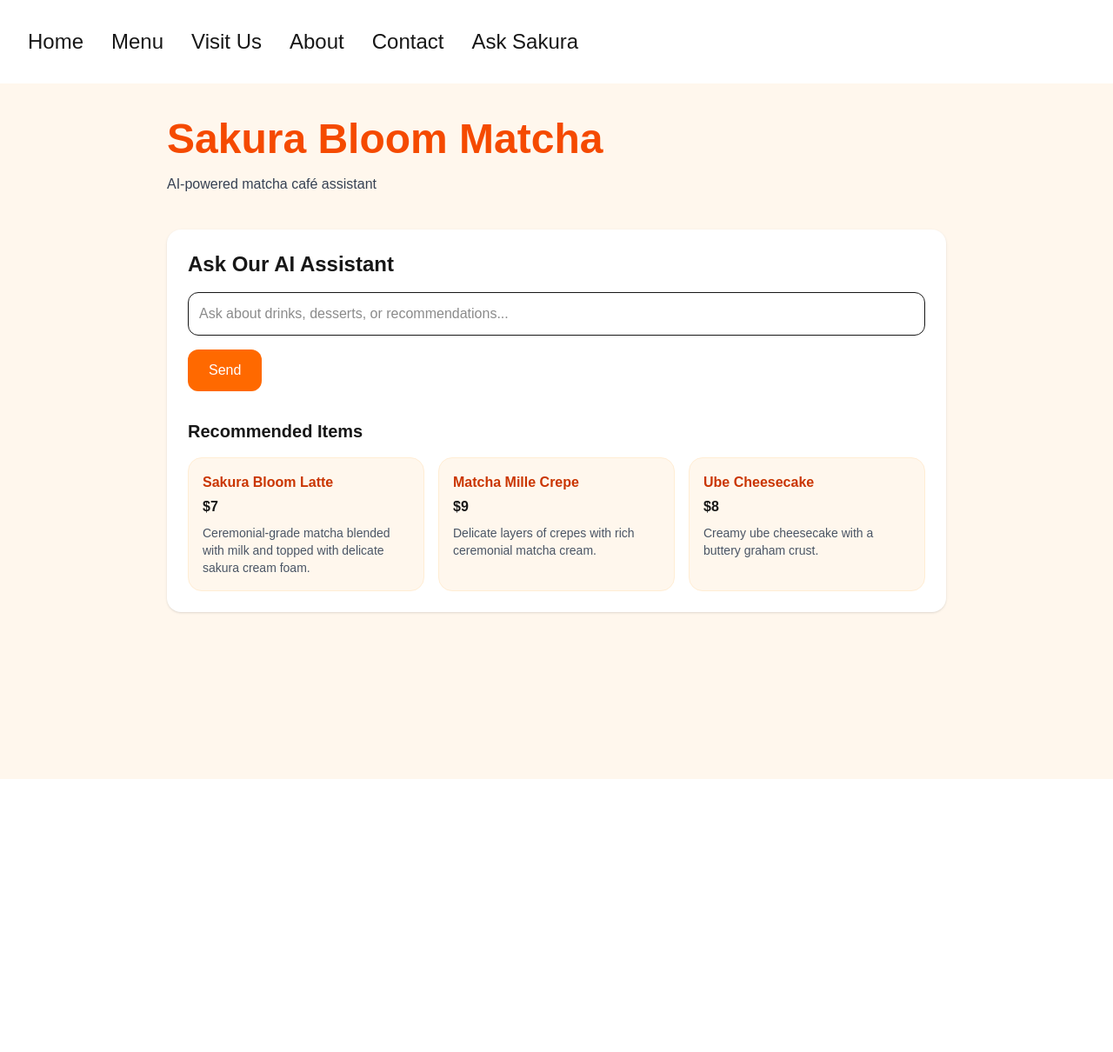
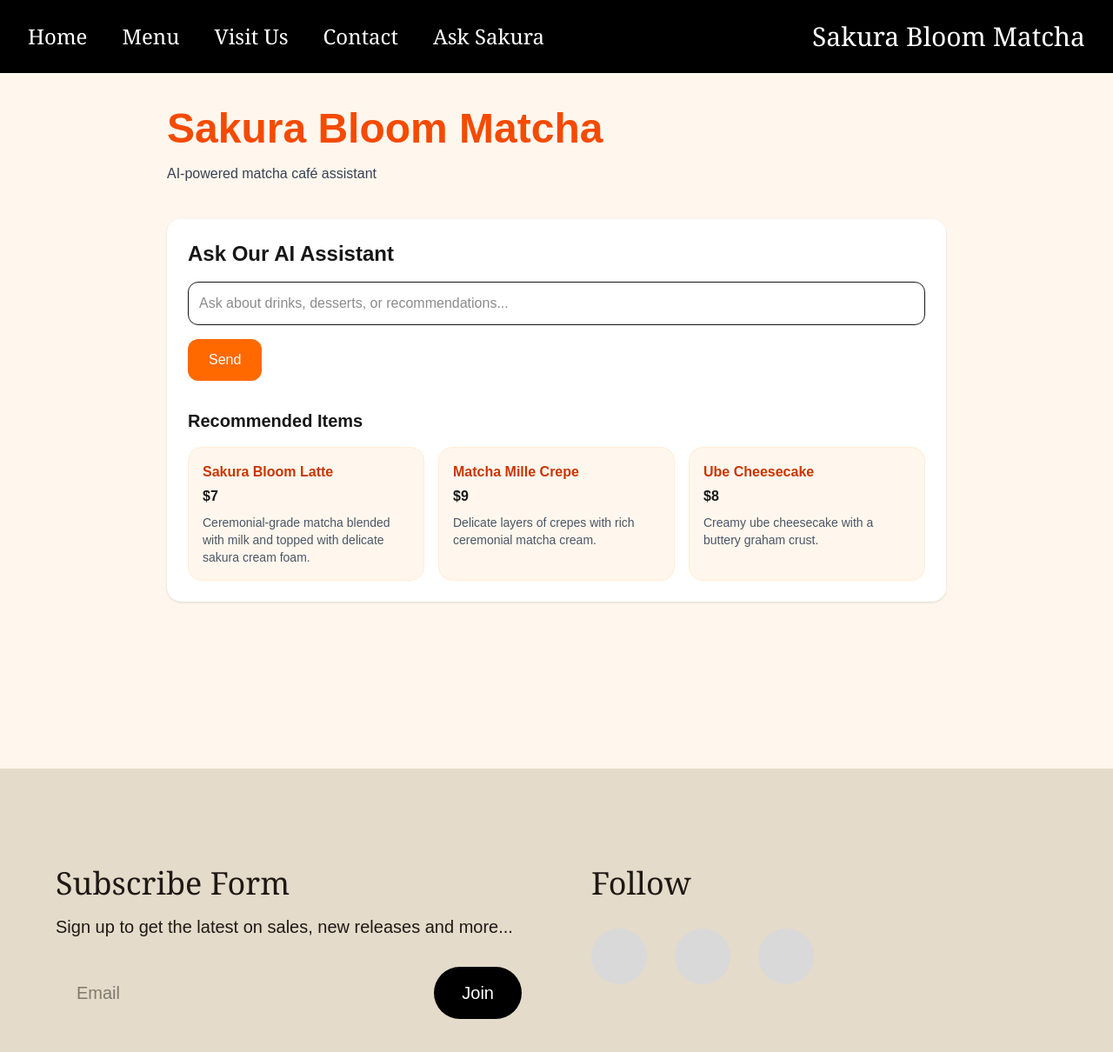
Before and after one commit to rebeccashinyan/restaurant-ai-assistant, a Next.js app: page /ask in a window 1280 px wide. Shown: the top 1210 px of the page at 87% size. Before the commit the page ends 896 px from the top, so only its background shows below. Built offline with nearby package versions, Linux system fonts and the light colour scheme.

Commit message:
footer & navbar

```diff
--- a/app/layout.tsx
+++ b/app/layout.tsx
@@ -1,44 +1,84 @@
 import type { Metadata } from "next";
 import Link from "next/link";
-import { Geist, Geist_Mono } from "next/font/google";
 import "./globals.css";
-
-const geistSans = Geist({
-  variable: "--font-geist-sans",
-  subsets: ["latin"],
-});
-
-const geistMono = Geist_Mono({
-  variable: "--font-geist-mono",
-  subsets: ["latin"],
-});
 
 export const metadata: Metadata = {
   title: "Sakura Bloom Matcha",
-  description: "AI-powered matcha café",
+  description: "Modern matcha café experience",
 };
 
 export default function RootLayout({
   children,
-}: Readonly<{
+}: {
   children: React.ReactNode;
-}>) {
+}) {
   return (
-    <html
-      lang="en"
-      className={`${geistSans.variable} ${geistMono.variable} h-full antialiased`}
-    >
-      <body className="min-h-full bg-orange-50 text-gray-900">
-        <nav className="flex gap-8 p-8 text-2xl font-medium">
-          <Link href="/">Home</Link>
-          <Link href="/menu">Menu</Link>
-          <Link href="/visit">Visit Us</Link>
-          <Link href="/about">About</Link>
-          <Link href="/contact">Contact</Link>
-          <Link href="/ask">Ask Sakura</Link>
+    <html lang="en">
+      <body className="bg-[#1F1814] text-[#F7F3ED]">
+
+        {/* Navbar */}
+        <nav className="sticky top-0 z-50 bg-black text-white">
+          <div className="mx-auto flex max-w-[1600px] items-center justify-between px-8 py-6">
+
+            <div className="flex gap-10 text-2xl font-serif">
+              <Link href="/">Home</Link>
+              <Link href="/menu">Menu</Link>
+              <Link href="/visit">Visit Us</Link>
+              <Link href="/contact">Contact</Link>
+              <Link href="/ask">Ask Sakura</Link>
+            </div>
+
+            <div className="text-3xl font-serif">
+              Sakura Bloom Matcha
+            </div>
+
+          </div>
         </nav>
 
-        <main className="flex-1">{children}</main>
+        {/* Page Content */}
+        {children}
+
+        {/* Footer */}
+        <footer className="bg-[#E4DBCA] px-10 py-28 text-[#1F1814]">
+          <div className="mx-auto grid max-w-6xl grid-cols-1 md:grid-cols-2 gap-20">
+
+            <div>
+              <h3 className="mb-4 text-4xl font-serif">
+                Subscribe Form
+              </h3>
+
+              <p className="mb-8 text-xl">
+                Sign up to get the latest on sales, new releases and more...
+              </p>
+
+              <div className="flex gap-4">
+                <input
+                  type="email"
+                  placeholder="Email"
+                  className="w-full max-w-xl rounded-full px-6 py-4 text-xl outline-none"
+                />
+
+                <button className="rounded-full bg-black px-8 py-4 text-white text-xl">
+                  Join
+                </button>
+              </div>
+            </div>
+
+            <div>
+              <h3 className="mb-8 text-4xl font-serif">
+                Follow
+              </h3>
+
+              <div className="flex gap-8">
+                <div className="h-16 w-16 rounded-full bg-[#D9D9D9]" />
+                <div className="h-16 w-16 rounded-full bg-[#D9D9D9]" />
+                <div className="h-16 w-16 rounded-full bg-[#D9D9D9]" />
+              </div>
+            </div>
+
+          </div>
+        </footer>
+
       </body>
     </html>
   );
--- a/app/page.tsx
+++ b/app/page.tsx
@@ -157,37 +157,7 @@ export default function Home() {
         </div>
       </section>
 
-      {/* Footer */}
-      <footer className="mt-32 bg-[#E4DBCA] px-8 py-28 text-[#1F1814]">
-        <div className="mx-auto grid max-w-6xl grid-cols-1 md:grid-cols-2 gap-20">
-          <div>
-            <h3 className="mb-4 text-3xl font-serif">Subscribe Form</h3>
-            <p className="mb-6 text-lg">
-              Sign up to get the latest on sales, new releases and more...
-            </p>
 
-            <div className="flex max-w-xl gap-4">
-              <input
-                type="email"
-                placeholder="Email"
-                className="flex-1 rounded-full px-6 py-4 text-lg text-black outline-none"
-              />
-              <button className="rounded-full bg-black px-8 py-4 text-white">
-                Join
-              </button>
-            </div>
-          </div>
-
-          <div>
-            <h3 className="mb-10 text-3xl font-serif">Follow</h3>
-            <div className="flex gap-10">
-              <div className="h-14 w-14 rounded-full bg-[#D8D8D8]" />
-              <div className="h-14 w-14 rounded-full bg-[#D8D8D8]" />
-              <div className="h-14 w-14 rounded-full bg-[#D8D8D8]" />
-            </div>
-          </div>
-        </div>
-      </footer>
     </main>
   );
 }
```
